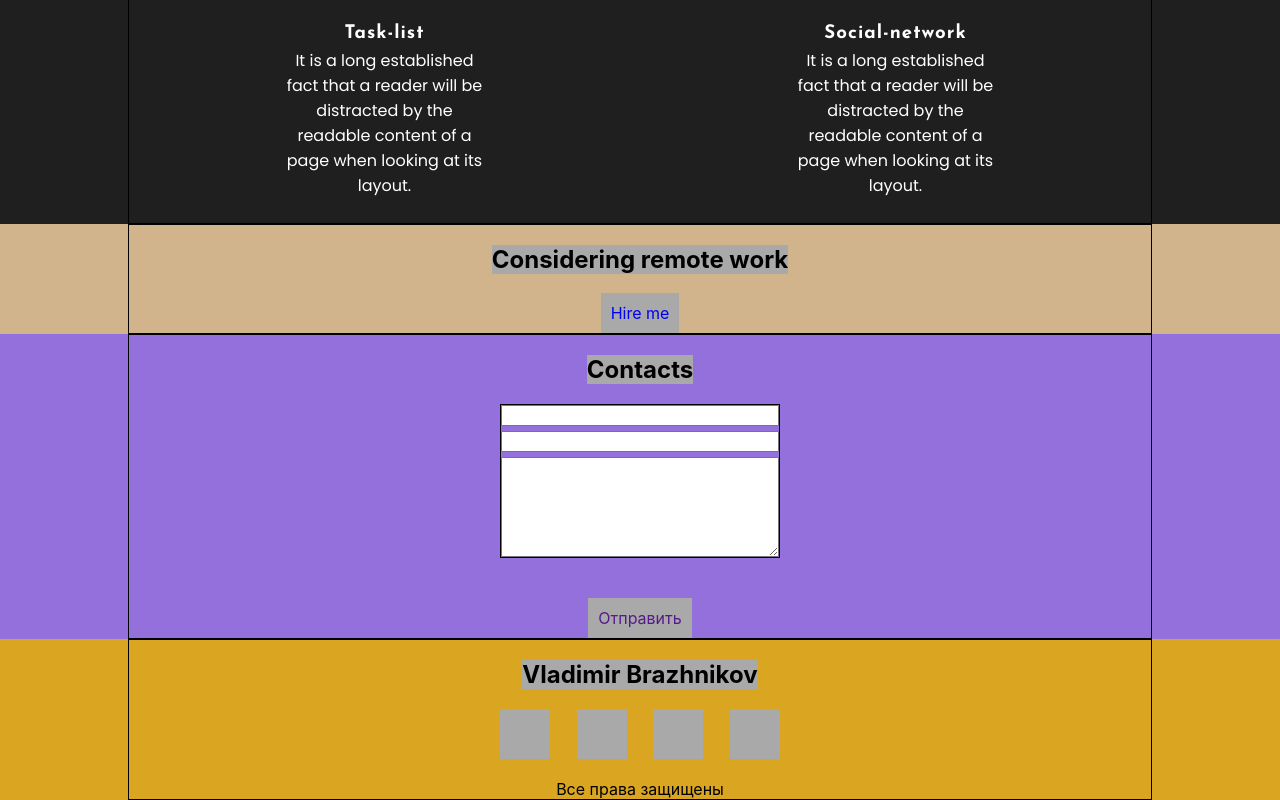
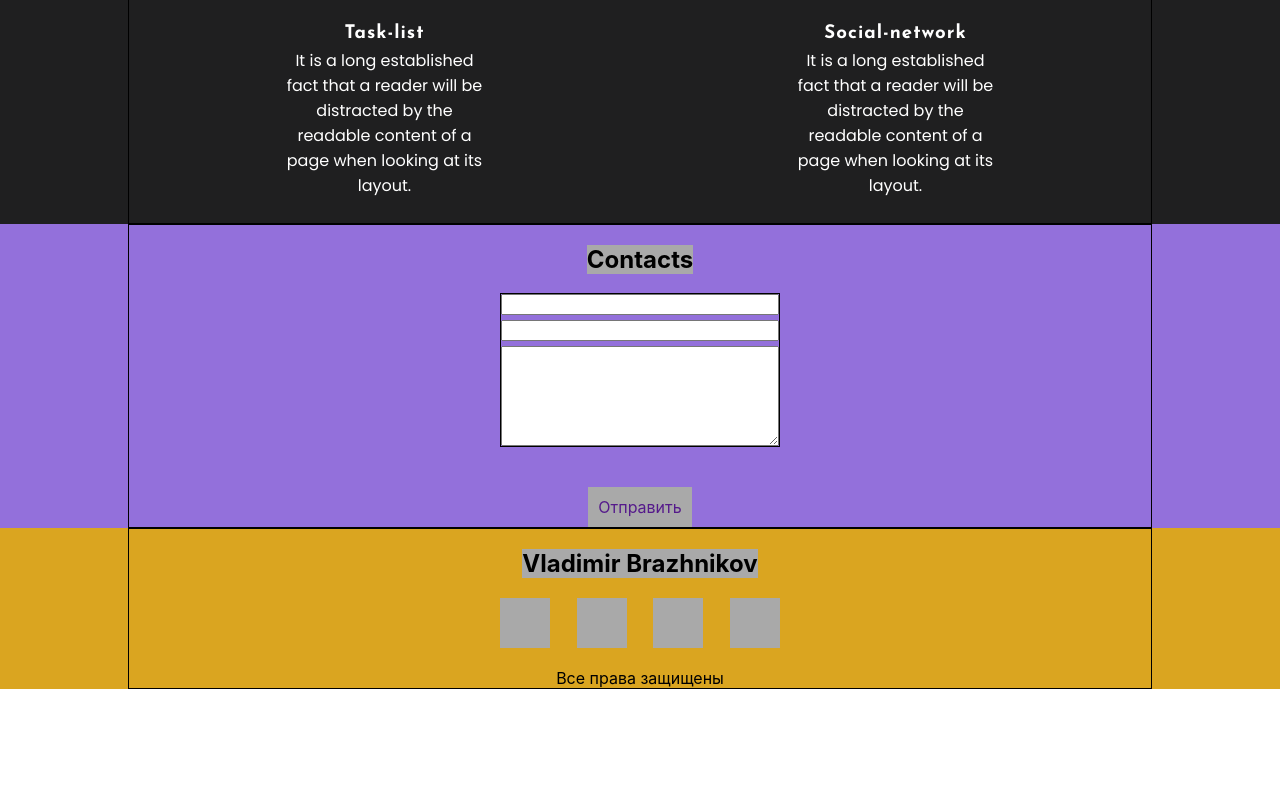
Before and after one commit to cros6y6raga/portfolio, a React (Create React App) app: page / in a window 1280 px wide. Shown: the part 1514-2314 px from the top of the page. After the commit the page ends 2203 px from the top, so only its background shows below. Built offline with nearby package versions, Linux system fonts and the light colour scheme.

Commit message:
Removed the options component

```diff
--- a/src/App.tsx
+++ b/src/App.tsx
@@ -4,7 +4,6 @@ import Header from "./header/Header";
 import Main from "./main/Main";
 import Skills from "./skills/Skills";
 import Works from "./works/Works";
-import Options from "./options/Options";
 import Contacts from "./contacts/Contacts";
 import Footer from "./footer/Footer";
 
@@ -15,7 +14,6 @@ function App() {
             <Main/>
             <Skills/>
             <Works/>
-            <Options/>
             <Contacts/>
             <Footer/>
         </div>
--- a/src/options/Options.module.css
+++ /dev/null
@@ -1,17 +0,0 @@
-.optionsBlock {
-    background-color: tan;
-}
-
-.optionsContainer {
-    flex-direction: column;
-    justify-content: flex-start;
-}
-
-.title {
-    background-color: darkgrey;
-}
-.hire{
-    text-decoration: none;
-    padding: 10px;
-    background-color: darkgrey;
-}
--- a/src/options/Options.tsx
+++ /dev/null
@@ -1,16 +0,0 @@
-import React from 'react';
-import style from "../options/Options.module.css";
-import styleContainer from "../common/styles/Container.module.css";
-
-function Options() {
-    return (
-        <div className={style.optionsBlock}>
-            <div className={`${styleContainer.container} ${style.optionsContainer}`}>
-                <h2 className={style.title}>Considering remote work</h2>
-                <a className={style.hire} href="#">Hire me</a>
-            </div>
-        </div>
-    );
-}
-
-export default Options;
```
